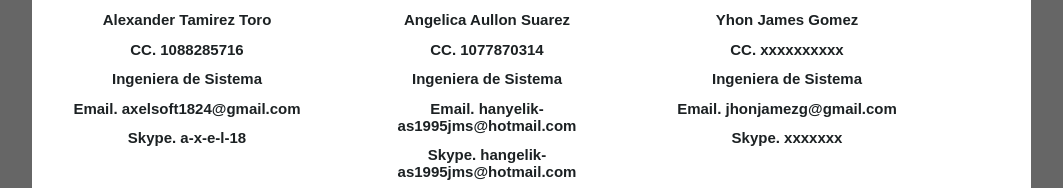
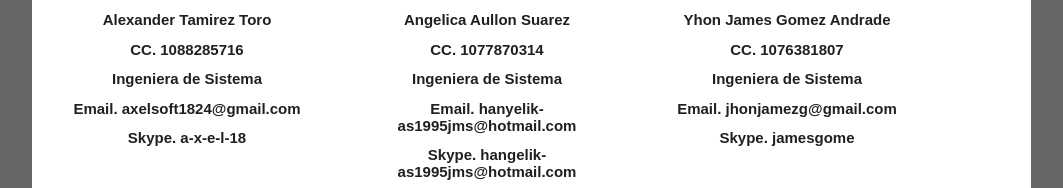
Before and after one commit to axel-18/Seguridad_Informatica, a plain HTML site: page autores.html in a window 1280 px wide. Shown: the part 460-648 px from the top of the page, without its empty margins (108-1171 px from the left). Drawn offline with Linux system fonts and the light colour scheme; a web font is replaced by a local one.

Commit message:
Autores V.2
Agrego los datos del compañero Yhon

```diff
--- a/autores.html
+++ b/autores.html
@@ -100,11 +100,11 @@
                     <figure>
                         <img src="img/foto2.jpg" width="150" height="110">
                     </figure>
-                    <h2>Yhon James Gomez</h2>
-                    <h2>CC. xxxxxxxxxx</h2>
+                    <h2>Yhon James Gomez Andrade</h2>
+                    <h2>CC. 1076381807</h2>
                     <h2>Ingeniera de Sistema</h2>
                     <h2>Email. jhonjamezg@gmail.com</h2>
-                    <h2>Skype. xxxxxxx</h2>
+                    <h2>Skype. jamesgome</h2>
             </article>
     </section>
 <section id="autor04">
```
